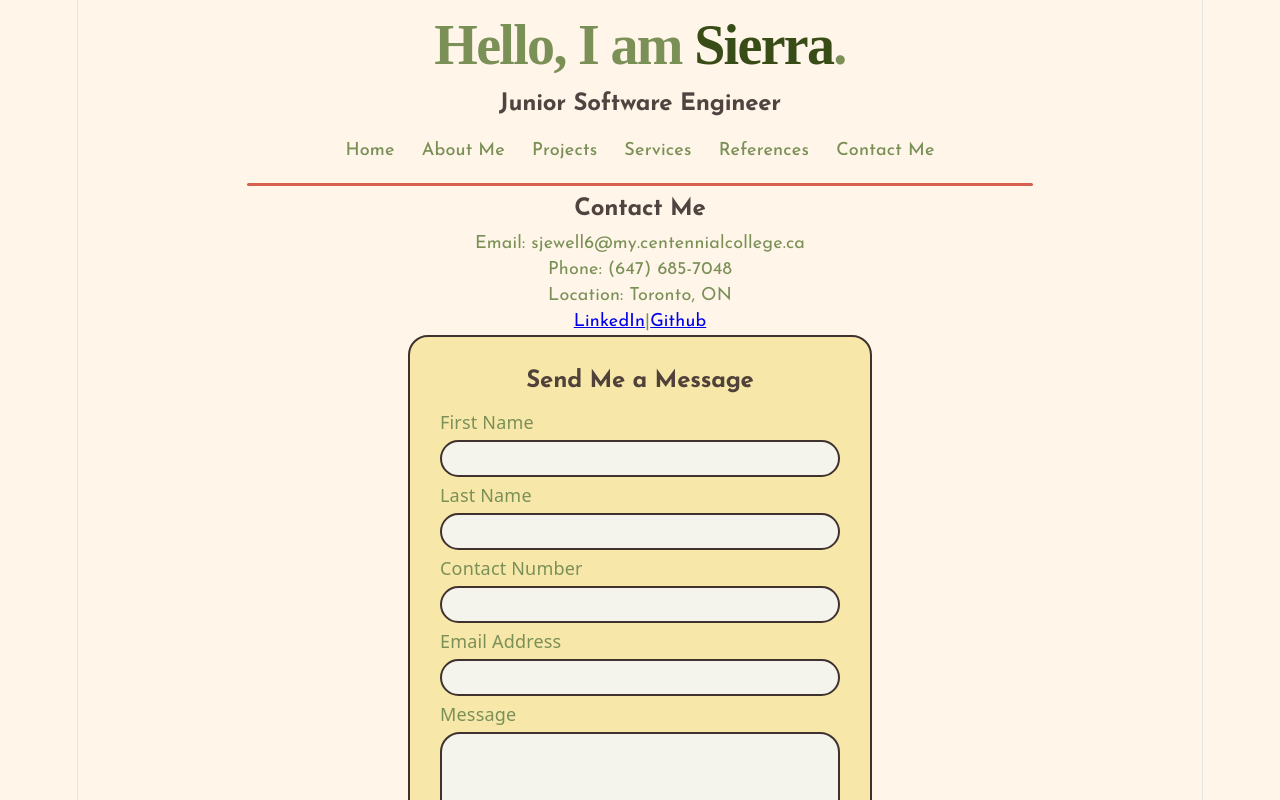
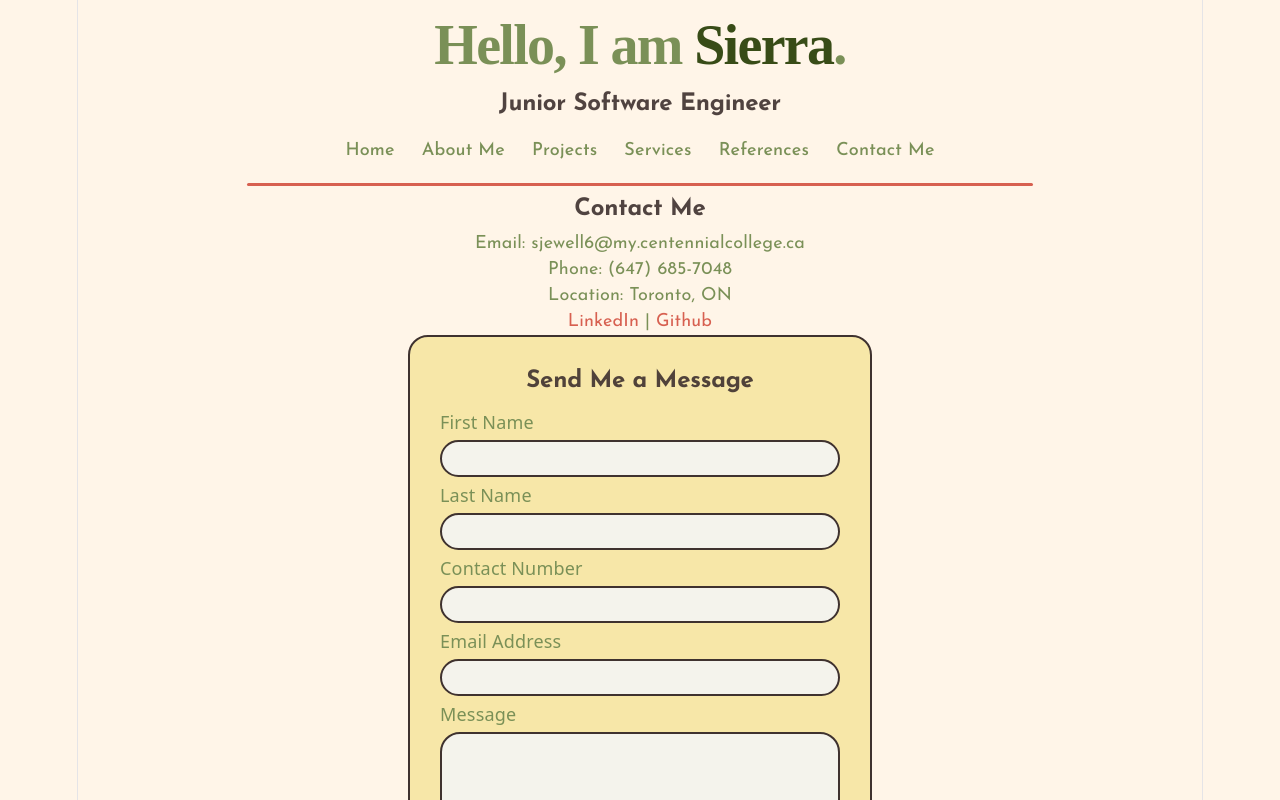
Before and after one commit to SierraJ212/Sierra_Jewell_Portfolio_Website, a React (Vite) app in the folder client/: page /contact in a window 1280 px wide. Shown: the top 800 px of the page. Built offline with nearby package versions, Linux system fonts and the light colour scheme; a web font is replaced by a local one.

Commit message:
Added image credits section

```diff
--- a/client/src/components/Contact.jsx
+++ b/client/src/components/Contact.jsx
@@ -41,7 +41,7 @@ function Contact() {
         <p>Location: Toronto, ON</p>
         <p>
           <a href="https://www.linkedin.com/in/sierra-jewell/" target="_blank" rel="noopener noreferrer">LinkedIn</a>
-          { "|" }
+          { " | " }
           <a href="https://github.com/SierraJ212" target="_blank" rel="noopener noreferrer">Github</a>
         </p>
       </div>
--- a/client/src/components/References.jsx
+++ b/client/src/components/References.jsx
@@ -10,7 +10,10 @@ function References() {
   return (
     <div>
       <h2>References</h2>
-      <p>Testimonials with name, company, position, and quote will go here.</p>
+      <p>to be added</p>
+      <hr></hr>
+      <h2>Image Credits</h2>
+      <p></p>
       <p><a href="https://www.vecteezy.com/free-png/data">Data PNGs by Vecteezy</a></p>
       <p><a href="https://www.vecteezy.com/free-png/pet-logo">Pet Logo PNGs by Vecteezy</a></p>
       <p><a href="https://www.vecteezy.com/free-png/laptop-logo">Laptop Logo PNGs by Vecteezy</a></p>
--- a/client/src/index.css
+++ b/client/src/index.css
@@ -291,3 +291,13 @@ hr {
   padding: 10px;
 
 }
+
+.contact-page a{
+  display: inline-block;
+  text-decoration: none;
+  color: #D76050;
+  transition: 0.3s ease;
+}
+.contact-page a:hover{
+  transform: scale(1.09);
+}
```
